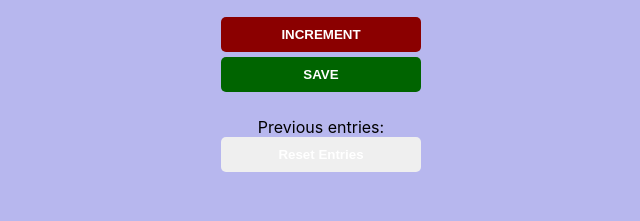
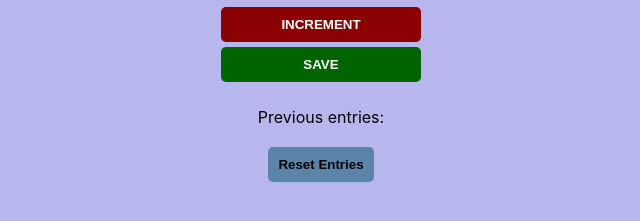
Before and after one commit to Sylvier01/Passenger-Counter, a plain HTML site: page index.html in a window 1280 px wide. Shown: the part 363-584 px from the top of the page, without its empty margins (319-959 px from the left). Drawn offline with Linux system fonts and the light colour scheme.

Commit message:
Add reset button styling and fix margins
Added a reset button style and adjusted margins.

```diff
--- a/style.css
+++ b/style.css
@@ -41,9 +41,17 @@ body{
     margin-bottom: 5px;
     border-radius: 5px;
 }
+#reset-entries-btn{
+    color: black;
+    font-weight: bold;
+    width: fit-content;
+    padding: 10px;
+    background: rgba(0, 85, 100, 0.5);
+}
 p{
     font-size: 1rem;
     margin-top: 20px;
+    margin-bottom: 20px;
 }
 
 #increment-btn {
```
